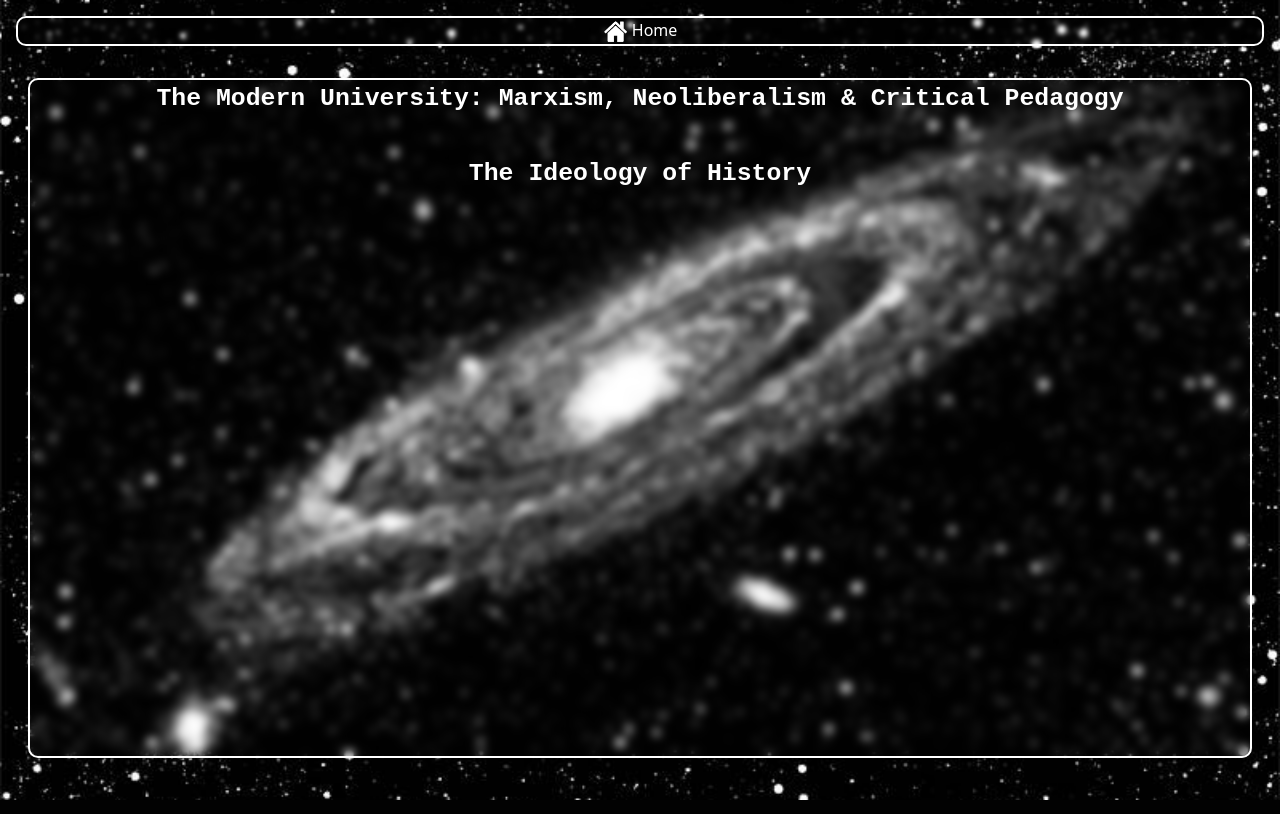
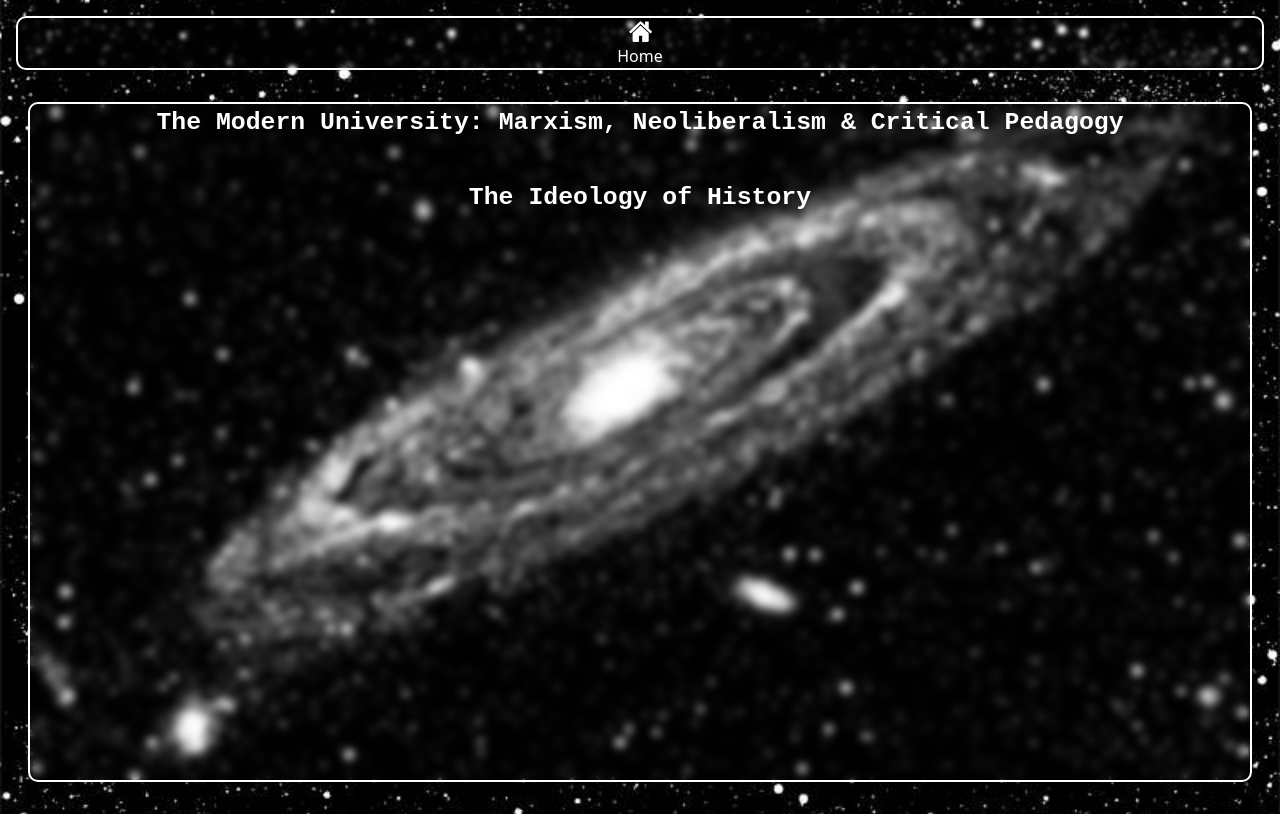
Before and after one commit to amanuelanteneh/website, a Flask app: page /essays in a window 1280 px wide. Run offline with Flask 2, Linux system fonts and the light colour scheme.

Commit message:
html/css bascially done

```diff
--- a/static/css/essaysStyle.css
+++ b/static/css/essaysStyle.css
@@ -39,7 +39,7 @@ body {
     border: 2px solid white;
     backdrop-filter: blur(2px);
     -webkit-backdrop-filter: blur(2px);
-     text-align: center;
+    text-align: center;
 }
 
 .home-button a { /* for home anchor tag */
@@ -47,11 +47,14 @@ body {
   color: white;
  }
 
-.essays {
+.caption {
+   display: block; /* to have text appear below icon */
+ }
+ .essays {
     border-radius: 10px;
     border: 2px solid white;
-    backdrop-filter: blur(5px);
-    -webkit-backdrop-filter: blur(5px);
+    backdrop-filter: blur(4px);
+    -webkit-backdrop-filter: blur(4px);
     text-align: center;
     height: 85vmin;
     font-family: 'Courier New', Courier, monospace;
--- a/templates/base.html
+++ b/templates/base.html
@@ -59,10 +59,10 @@
                 </a>
                      <ul class="dropdown"> <!--Using bootstrap dropdown class-->
                        <li><a href="/books"><img src="{{url_for('static', filename='img/bookIcon.png')}}" alt="books" width="25" height="25">
-                           Readings</a>
+                          <span class="caption">Readings</span></a>
                         </li>
                        <li><a href="/essays"><img src="{{url_for('static', filename='img/writingIcon.png')}}" alt="essays" width="25" height="25">
-                            Essays</a>
+                            <span class="caption">Essays</span></a>
                         </li>
                     </ul>
                 </li>
--- a/templates/essays.html
+++ b/templates/essays.html
@@ -29,7 +29,7 @@
                     <a href="/TheModernUniversity">
                         <b>The Modern University: Marxism, Neoliberalism & Critical Pedagogy</b>
                     </a><br><br>
-                    <a href="">
+                    <a href="#">
                         <b>The Ideology of History</b>
                     </a><br><br>
 
```
Also changed, not shown: static/css/indexStyle.css (+6 -8 lines).
